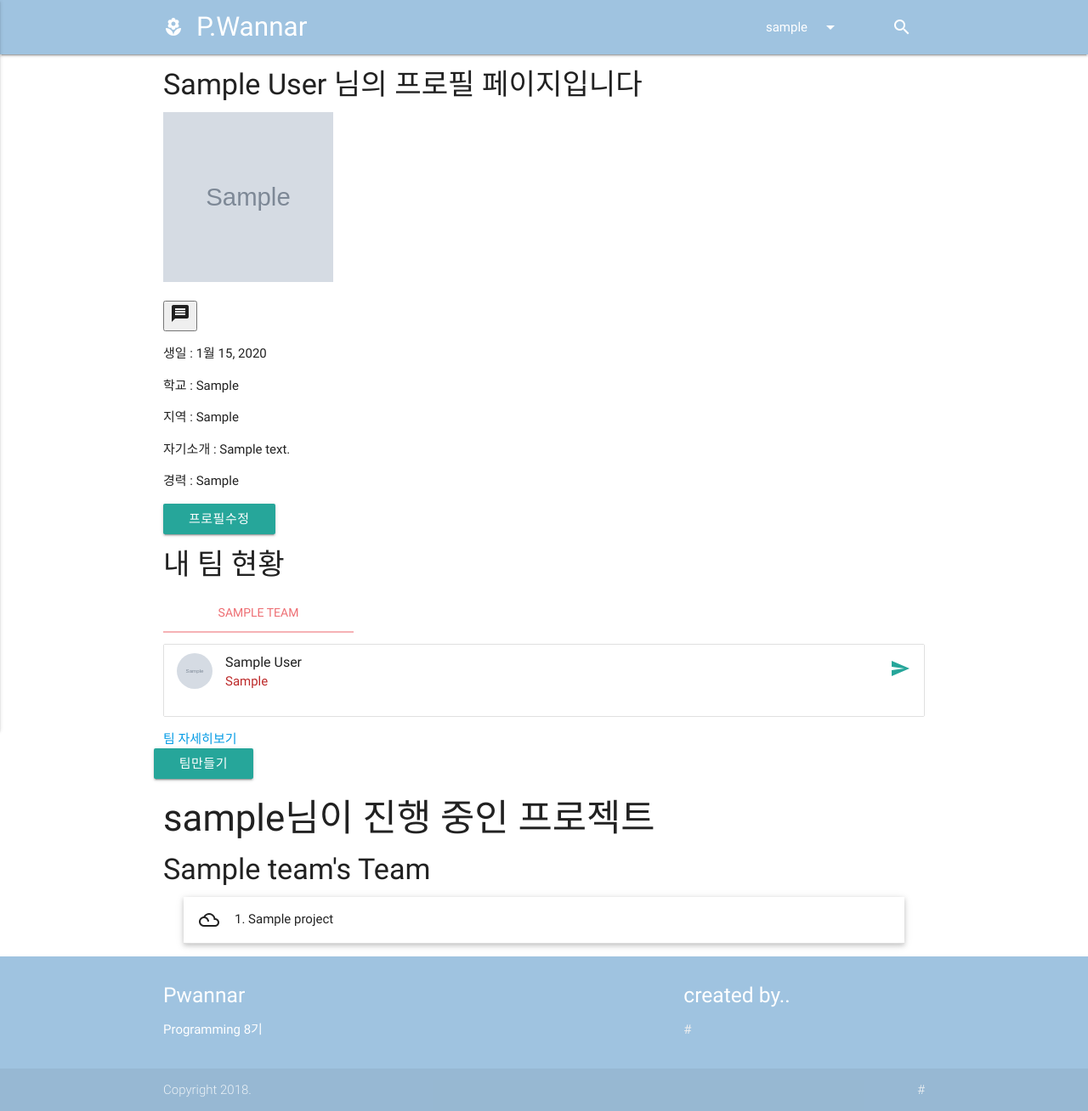
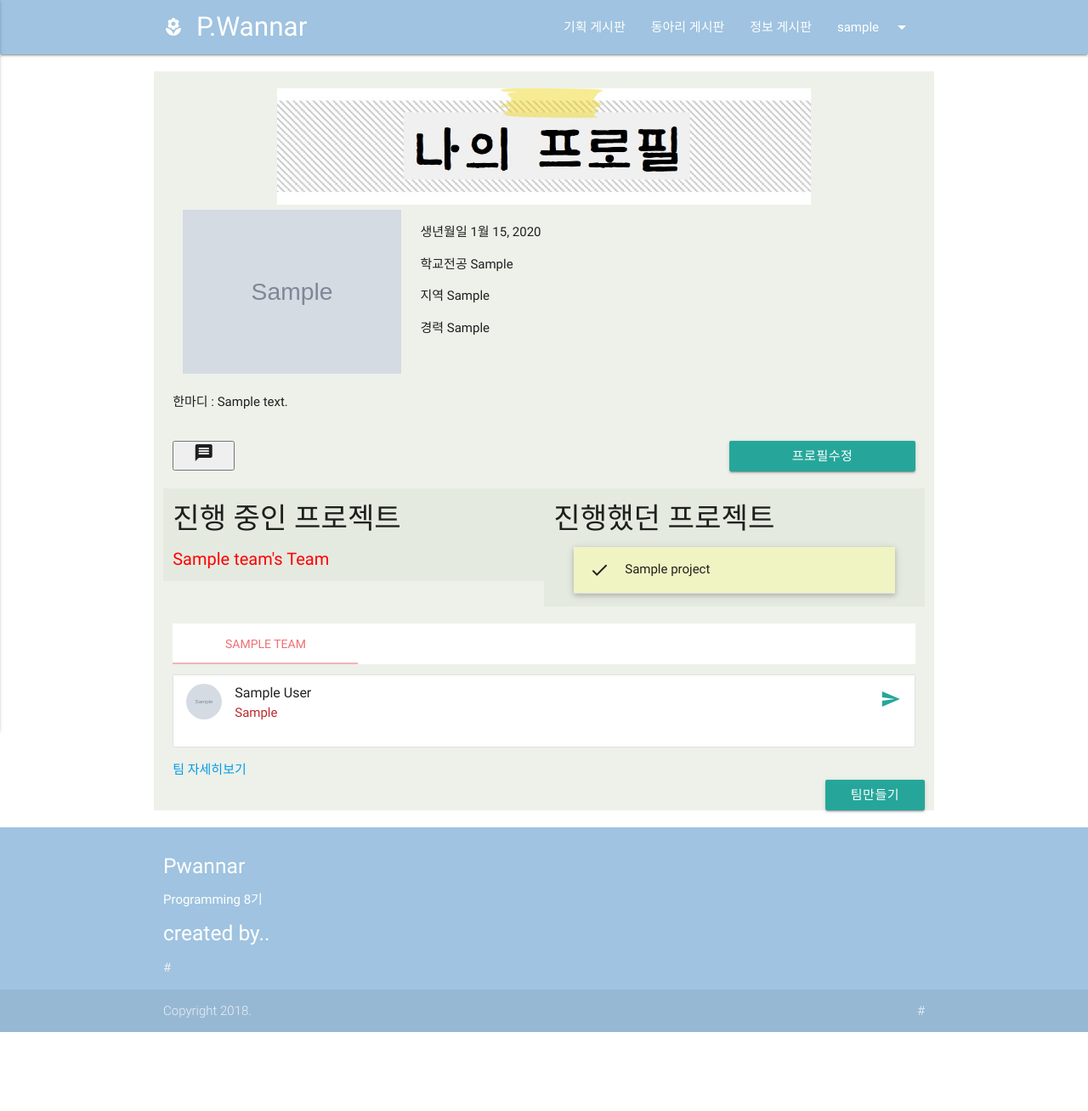
Before and after one commit to insung151/Pwannar, a Django app: a page that uses Pwannar/templates/base.html in a window 1280 px wide. Shown: the whole page at 85% size. After the commit the page ends 1215 px from the top, so only its background shows below. Run offline with Django 3.2, Linux system fonts and the light colour scheme; a user stored in the database is signed in; tables that the repository leaves empty hold one stand-in row (values such as "Sample post"); grey boxes marked "Sample" are stand-in pictures; some web fonts are replaced.

Commit message:
profile css

```diff
--- a/PlanningBoard/models.py
+++ b/PlanningBoard/models.py
@@ -17,7 +17,7 @@ class Tag_Subregion(models.Model):
     name = models.CharField(max_length=20, blank=True, null=True,)
     region = models.ForeignKey(
         Tag_Region,
-        on_delete = models.CASCADE,
+        on_delete=models.CASCADE,
         null=True,
         related_name='subregions'
         )
--- a/Pwannar/templates/base.html
+++ b/Pwannar/templates/base.html
@@ -8,9 +8,9 @@
 
   <link href="https://fonts.googleapis.com/icon?family=Material+Icons" rel="stylesheet">
   <link rel="stylesheet" href="https://cdnjs.cloudflare.com/ajax/libs/materialize/0.100.2/css/materialize.min.css">
+  {% block staticcss %}{% endblock %}
   <link href="{% static 'css/filter.css' %}" rel="stylesheet">
   <link href="{% static 'css/fix.css' %}?ver=1" rel="stylesheet" />
-  {% block staticcss %}{% endblock %}
 
   <script src="https://ajax.googleapis.com/ajax/libs/jquery/3.3.1/jquery.min.js"></script>
   <script src="https://ajax.aspnetcdn.com/ajax/jQuery/jquery-3.3.1.min.js"></script>
@@ -21,23 +21,6 @@
   {% block staticjs %}{% endblock %}
 </head>
 <body>
-  <!--Dropdown Contents-->
-  {% if request.user.is_authenticated %}
-  <ul id="dropdown1" class="dropdown-content">
-    <li><a href="{% url 'accounts:myinfo' request.user.username %}">프로필보기</a></li>
-    <li class="divider"></li>
-    <li><a href="{% url 'message:messages' %}">받은메세지함</a></li>
-    <li class="divider"></li>
-    <li><a href="{% url 'message:send_messages' %}">보낸메세지함</a></li>
-    <li class="divider"></li>
-    <li><a href="{% url 'core:board_list' %}">동아리 게시판</a></li>
-    <li class="divider"></li>
-    <li><a href="{% url 'accounts:signout' %}">로그아웃</a><li>
-    <li class="divider"></li>
-    <li><a href="{% url 'InformationBoard:inform_list' %}">대회정보 게시판</a><li>
-  </ul>
-  {% endif %}
-
   <nav id="nav-fixed">
     <div class="nav-wrapper container">
       <!--mobile-->
@@ -70,33 +53,60 @@
       <!--Desktop-->
       <a href="{% url 'core:mainpage' %}" class="brand-logo" id="brand-logo-fixed">P.Wannar<i class="small material-icons">local_florist</i></a>
       <div id="ul-fixed">
-        <ul class="right hide-on-med-and-down">
-          <li><a href="#"><i class="material-icons">search</i></a></li>
-        </ul>
         <ul id="nav-mobile" class="right hide-on-med-and-down">
-          <li><a href="#">
-            {% if user.is_authenticated %}
-            {% else %}
+          <li>
+            <a href="{% url 'planningboard:list' %}">기획 게시판</a>
+          </li>
+          <li>
+            <a href="{% url 'ClubBoard:blog_list' %}">동아리 게시판</a>
+          </li>
+          <li>
+            <a href="{% url 'InformationBoard:inform_list' %}">정보 게시판</a>
+          </li>
+          {% if user.is_authenticated %}
+            <li>
+              <a class="dropdown-button" href="#!" data-activates="dropdown1">{{ request.user }} <i class="material-icons right">arrow_drop_down</i></a>
+                <ul id="dropdown1" class="dropdown-content">
+                  <li><a href="{% url 'accounts:myinfo' request.user.username %}">프로필보기</a></li>
+                  <li class="divider"></li>
+                  <li><a href="{% url 'message:messages' %}">받은메세지함</a></li>
+                  <li class="divider"></li>
+                  <li><a href="{% url 'message:send_messages' %}">보낸메세지함</a></li>
+                  <li class="divider"></li>
+                  <li><a href="{% url 'accounts:signout' %}">로그아웃</a><li>
+                </ul>
+                <ul id="dropdown1" class="dropdown-content active" style="width: 130px;">
+                  <li><a href="{% url 'accounts:myinfo' request.user.username %}">프로필보기</a></li>
+                  <li class="divider"></li>
+                  <li><a href="{% url 'message:messages' %}">받은메세지함</a></li>
+                  <li class="divider"></li>
+                  <li><a href="{% url 'message:send_messages' %}">보낸메세지함</a></li>
+                  <li class="divider"></li>
+                  <li><a href="{% url 'accounts:signout' %}">로그아웃</a><li>
+                </ul>
+            </li>
+          {% else %}
+            <li>
               <a href="{% url 'accounts:signin' %}">로그인</a>
-              <li><a href="{% url 'accounts:create_user' %}">가입하기</a></li>
-            {% endif %}
-          </a></li>
-          {% if request.user.is_authenticated %}
-            <li><a class="dropdown-button" href="#!" data-activates="dropdown1">{{ request.user }} <i class="material-icons right">arrow_drop_down</i></a></li>
-          {% else %}
-            <li><a class="dropdown-button" href="#!" data-activates="dropdown1"><i class="material-icons right">arrow_drop_down</i></a></li>
+            <li>
+              <a href="{% url 'accounts:create_user' %}">가입하기</a>
+            </li>
+            <li>
+              <a class="dropdown-button" href="#!" data-activates="dropdown1"><i class="material-icons right">arrow_drop_down</i></a>
+            </li>
           {% endif %}
         </ul>
       </div>
     </div>
   </nav>
+
   {% block mainpage %}{% endblock %}
   <div class="container">
     {% block content %}{% endblock %}
   </div>
 <footer class="page-footer" id="nav-fixed">
   <div class="container">
-    <div class="row">
+    <div class="footer_row">
       <div class="col l6 s12">
         <h5 class="white-text">Pwannar</h5>
         <p>Programming 8기</p>
--- a/accounts/forms.py
+++ b/accounts/forms.py
@@ -45,4 +45,4 @@ class SignUpProfileForm(forms.ModelForm):
 class ProfileForm(forms.ModelForm):
     class Meta:
         model = Profile
-        exclude = ('user',)
+        exclude = ('user','like_planning', 'like_club', 'like_info')
--- a/accounts/static/css/accountsfix.css
+++ b/accounts/static/css/accountsfix.css
@@ -1,4 +1,70 @@
-@import url(http://fonts.googleapis.com/earlyaccess/nanumbrushscript.css);
-@import url(http://fonts.googleapis.com/earlyaccess/nanumgothic.css);
-@import url(http://fonts.googleapis.com/earlyaccess/nanummyeongjo.css);
-@import url(http://fonts.googleapis.com/earlyaccess/nanumpenscript.css);
+div.row {
+    margin-top: 20px;
+    background: #edf1ea;
+}
+
+div.image {
+    margin-top: 20px;
+}
+
+div.profile_content {
+    width:100%;
+    padding-left: 0px;
+    padding-right: 0px;
+
+}
+
+div.user_image{
+    display: inline-block;
+
+
+}
+div.user_info{
+    display: inline-block;
+    width: 67%;
+    height: 100%;
+    vertical-align: middle;
+
+}
+
+div.button_collection{
+    margin-top: 20px;
+}
+div.project{
+    margin-top: 20px;
+}
+
+
+h4#team_name{
+    font-size: 20px;
+    color: red;
+}
+
+div.doingproject{
+    display: inline-block;
+    background-color: #e4eae0;
+    width: 490px;
+    vertical-align: middle;
+    padding-top: 33px;
+    margin-top: 20px;
+
+
+
+}
+
+
+
+div.finishproject{
+    display: inline-block;
+    background-color: #e4eae0;
+    width: 490px;
+    vertical-align: middle;
+    padding-top: 33px;
+    margin-top: 20px;
+
+}
+
+div.team_member_list{
+    margin-top: 20px;
+
+}
--- a/accounts/templates/myinfo.html
+++ b/accounts/templates/myinfo.html
@@ -3,46 +3,110 @@
 {% load static %}
 
 {% block staticcss %}
-
+  <link href="{% static 'css/accountsfix.css' %}?ver=1.02" rel="stylesheet">
 {% endblock %}
 
 {% block staticjs %}
 <script src="{% static 'js/accounts.js' %}"></script>
 {% endblock %}
 
-{% block content %}
-<!--Profile-->
-<div class="profile">
-  <h4> {{ profile.user.get_full_name }} 님의 프로필 페이지입니다</h4>
-  <img class="responsive-img" src="{{ profile.image_url }}" style="width:200px; height:200px;">
-  <p>
-    <button onclick="message('{% url 'message:message_send' profile.user.username %}')"><i class="material-icons">message</i></button>
-  </p>
+{% block mainpage %}
+<div class="container">
+  <div class="row">
+    <div class="profile_header col s12">
+      <div class="image container">
+        <img src="{% static 'img/profile_header.jpg'%}" alt="#" style="width:100%;">
+      </div>
+    </div>
+    <div class="profile_content col s12">
+      <div class="user col s12">
+        <div class="user_image col s12 m4 l4" style="width: 280px; heigh: 335px;">
+          <img src="{{ profile.image_url }}" style="height: 100%; width:100%">
+        </div>
+        <div class="user_info col s12 m8 l8">
+          <p>생년월일 {{ profile.birth_date|default:"미입력" }}</p>
+          <p>학교전공 {{ profile.school |default:"미입력" }}</p>
+          <p>지역 {{ profile.location|default:"미입력" }}</p>
+          <p>경력 {{ profile.history|default:"미입력" }}</p>
+        </div>
+      </div>
+      <div class="twitte col s12 m12 l12">
+        <p>한마디 :  {{ profile.bio|default:"미입력"}}</p>
+      </div>
+      <div class="button_collection col s12">
+        <button class="col s12 m1 l1" onclick="message('{% url 'message:message_send' profile.user.username %}')"><i class="material-icons">message</i></button>
         {% if leader and request.user.profile != profile %}
-    <button onclick="message('{% url 'message:invite' profile.user.username %}')">초대하기</button>
+        <button class="col s12 m1 l1"onclick="message('{% url 'message:invite' profile.user.username %}')">초대</button>
         {% endif %}
+        {% if request.user.profile == profile %}
+         <a href="{% url 'accounts:edit_myinfo'%}" type="button" class="btn col s12 m2 l3" style="float:right">프로필수정</a>
+        {% endif %}
+      </div>
 
-  <p>생일 : {{ profile.birth_date|default:"미입력" }}</p>
-  <p>학교 : {{ profile.school |default:"미입력" }}</p>
-  <p>지역 : {{ profile.location|default:"미입력" }}</p>
-  <p>자기소개 : {{ profile.bio|default:"미입력" }}</p>
-  <p>경력 : {{ profile.history|default:"미입력" }}</p>
+
+      <div class="project">
+        <div class="doingproject col s12 m6 l6">
+          <h4>진행 중인 프로젝트</h4>
+          {% for team in team_list %}
+            <a href="{% url 'team:manage_team' team.team_name %}">
+            {% if team.is_activate is not False %}
+              <h4 id="team_name">{{ team.team_name }}'s Team</h4>
+            {% endif %}
+            </a>
+            <ul class="collapsible popout" data-collapsible="accordion">
+            {% for team_project in team.project_set.all %}
+              {% if team_project.project_end is not True %}
+                <li>
+                  <div class="collapsible-header lime lighten-4">
+                    <i class="material-icons">filter_drama</i>
+                      {{ forloop.counter }}. {{ team_project.project_name }}
                   </div>
-{% if request.user.profile == profile %}
- <a href="{% url 'accounts:edit_myinfo'%}" type="button" class="btn">프로필수정</a>
+                  <div class="collapsible-body white">
+                    <pre>{{ team_project.project_description }}</pre>
+                  </div>
+                </li>
               {% endif %}
+            {% endfor %}
+            </ul>
+          {% endfor %}
+        </div>
+      </div>
 
-<!--team-->
-<h4>내 팀 현황</h4>
-<div class="row">
-  <div class="col s12">
+        <div class="finishproject col s12 m6 l6">
+          <h4>진행했던 프로젝트</h4>
+          <ul class="collapsible popout" data-collapsible="accordion">
+          {% for team in team_list %}
+            {% for team_project in team.project_set.all %}
+              {% if team_project.project_end %}
+                <li>
+                  <div class="collapsible-header lime lighten-4">
+                  <i class="material-icons">done</i>
+                    {{ team_project.project_name }}
+                  </div>
+                  <div class="collapsible-body white">
+                    <pre>{{ team_project.project_description }}</pre>
+                  </div>
+                </li>
+              {% endif %}
+            {% endfor %}
+          {% endfor %}
+          </ul>
+        </div>
+      </div>
+      <div class="team_member_list col s12">
+        <div class="team_member col s12">
           <ul class="tabs">
           {% for team in team_list %}
-      <li class="tab col s3"><a href="#test{{ forloop.counter }}">{{ team.team_name }}</a></li>
+            {% if team.is_activate is not False %}
+              <li class="tab col s3">
+                <a href="#test{{ forloop.counter }}">{{ team.team_name }}</a>
+              </li>
+            {% endif %}
           {% endfor %}
           </ul>
         </div>
         {% for team in team_list %}
+          {% if team.is_activate is not False %}
             <div id="test{{ forloop.counter }}" class="col s12" style="margin-top:5px">
               <ul class="collection">
               {% for team_member in team.member_set.all %}
@@ -58,28 +122,18 @@
               </ul>
               <a href="{% url 'team:manage_team' team.team_name %}">팀 자세히보기</a>
             </div>
+          {% endif %}
+          {% empty %}
+            <p>팀이 아직 없습니다.</p>
         {% endfor %}
-  <a href="{% url 'team:createteam' %}" type="button" class="btn">팀만들기</a>
+        {% if request.user.profile == profile %}
+          <a href="{% url 'team:createteam' %}" type="button" class="btn" style="float: right">
+            팀만들기
+          </a>
+        {% endif %}
         </div>
-
-<!--Project-->
-<h3>{{ profile.user }}님이 진행 중인 프로젝트</h3>
-{% for team in team_list %}
-  <h4>{{ team.team_name }}'s Team</h4>
-  <ul class="collapsible popout" data-collapsible="accordion">
-  {% for team_project in team.project_set.all %}
-    <li>
-      <div class="collapsible-header">
-        <i class="material-icons">filter_drama</i>
-          {{ forloop.counter }}. {{ team_project.project_name }}
       </div>
-      <div class="collapsible-body">
-        <span>{{ team_project.project_description }}</span>
     </div>
-    </li>
-  {% endfor %}
-  </ul>
-{% endfor %}
+  </div>
+</div>
 {% endblock %}
-
-<!--Finish Project-->
--- a/accounts/urls.py
+++ b/accounts/urls.py
@@ -14,5 +14,5 @@ urlpatterns = [
     path('profile/<str:username>/', views.myinfo, name='myinfo'),
     path('confirm/<str:username>/',views.confirm, name='confirm'),
     path('confirm/<str:username>/resend', views.resend, name='resend'),
-    path('favorites',views.favorites, name='favorites')
+    path('favorites',views.favorites, name='favorites'),
 ]
--- a/team/forms.py
+++ b/team/forms.py
@@ -19,3 +19,7 @@ class ProjectForm(forms.ModelForm):
     class Meta:
         model = Project
         fields = ('project_name', 'project_description')
+
+    def __init__(self, *args, **kwargs):
+        super().__init__(*args, **kwargs)
+        self.fields['project_description'].initial = '언어 : \nOS : \n'
--- a/team/models.py
+++ b/team/models.py
@@ -6,6 +6,7 @@ class Team(models.Model):
     team_name = models.CharField(max_length=20)
     created_at = models.DateTimeField(auto_now_add=True)
     end_at = models.DateTimeField(auto_now=True)
+    is_activate = models.BooleanField(default=True)
 
     def __str__(self):
         return "%s" % (self.team_name)
@@ -34,6 +35,7 @@ class Project(models.Model):
     )
     project_name = models.CharField(max_length=20)
     project_description = models.TextField(blank=True, null=True)
+    project_end = models.BooleanField(default=False)
 
     def __str__(self):
         return "%s 팀의 %s" % (self.team.team_name, self.project_name)
--- a/team/templates/startproject.html
+++ b/team/templates/startproject.html
@@ -2,7 +2,7 @@
 {% block content %}
 <form method="POST">
   {% csrf_token %}
-  {{ form.as_p }}
+  {{ form }}
   <button type="submit">시작하기</button>
 </form>
 {% endblock %}
--- a/team/urls.py
+++ b/team/urls.py
@@ -11,4 +11,5 @@ urlpatterns = [
     path('<str:team_name>/delete', views.delete_team, name='deleteteam'),
     path('<str:team_name>/startproject', views.start_project, name='startproject'),
     path('<int:pk>/deleteproject/', views.delete_project, name='deleteproject'),
+    path('<int:pk>/endproject/', views.end_project, name='endproject'),
 ]
```
Also changed, not shown: team/static/js/team.js (+11 -11 lines), team/templates/manage_team.html (+44 -3 lines), team/views.py (+15 -4 lines), ClubBoard/migrations/0003_auto_20180219_1903.py (added), accounts/static/img/profile_header.jpg (added), accounts/views.py (line endings or trailing spaces), team/migrations/0003_project_project_end.py (added), team/migrations/0004_team_is_activate.py (added). Lines whose indentation alone changed are shown as unchanged.
